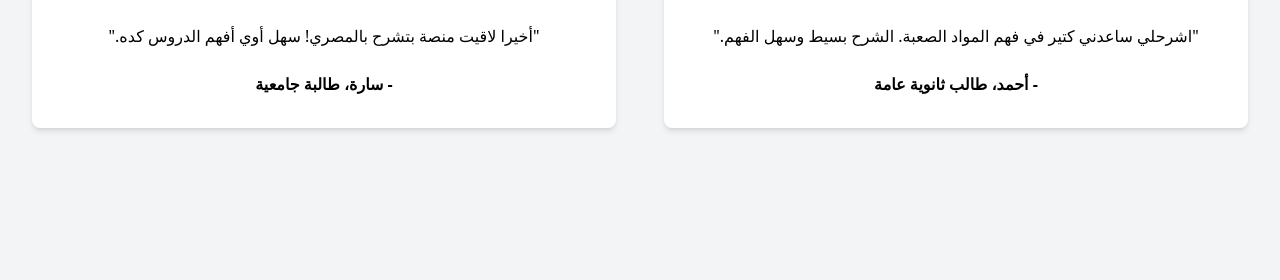
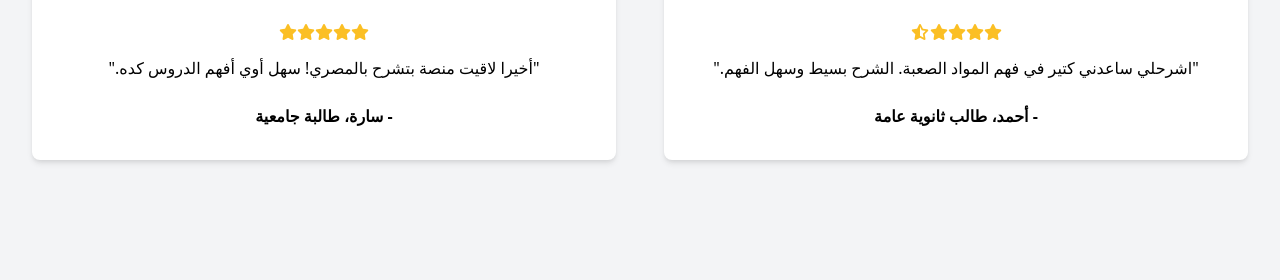
Before and after one commit to Ahmedtarekpage/ashrhly-app, a Flask app: page / in a window 1280 px wide. Shown: the part 2020-2300 px from the top of the page. Run offline with Flask 3, Linux system fonts and the light colour scheme.

Commit message:
Agent query: Please scroll down to the testimonials section and check the following: 1. Are the star ratings visible for both testimonials? 2. Does Ahmed's testimonial have 4.5 stars (4 full stars and 1 half star)? 3. Does Sarah's testimonial have 5 full stars? 4. Are the stars colored yellow? 5. Are the user images (user1.jpg and user2.jpg) displayed correctly?

```diff
--- a/templates/index.html
+++ b/templates/index.html
@@ -67,11 +67,25 @@
             <div class="grid grid-cols-1 md:grid-cols-2 gap-12">
                 <div class="bg-white p-8 rounded-lg shadow-md hover-grow">
                     <img data-src="{{ url_for('static', filename='img/user1.jpg') }}" alt="أحمد" class="w-24 h-24 rounded-full mx-auto mb-6 lazy-load">
+                    <div class="flex justify-center mb-4">
+                        <i class="fas fa-star text-yellow-400"></i>
+                        <i class="fas fa-star text-yellow-400"></i>
+                        <i class="fas fa-star text-yellow-400"></i>
+                        <i class="fas fa-star text-yellow-400"></i>
+                        <i class="fas fa-star-half-alt text-yellow-400"></i>
+                    </div>
                     <p class="mb-6">"اشرحلي ساعدني كتير في فهم المواد الصعبة. الشرح بسيط وسهل الفهم."</p>
                     <p class="font-bold">- أحمد، طالب ثانوية عامة</p>
                 </div>
                 <div class="bg-white p-8 rounded-lg shadow-md hover-grow">
                     <img data-src="{{ url_for('static', filename='img/user2.jpg') }}" alt="سارة" class="w-24 h-24 rounded-full mx-auto mb-6 lazy-load">
+                    <div class="flex justify-center mb-4">
+                        <i class="fas fa-star text-yellow-400"></i>
+                        <i class="fas fa-star text-yellow-400"></i>
+                        <i class="fas fa-star text-yellow-400"></i>
+                        <i class="fas fa-star text-yellow-400"></i>
+                        <i class="fas fa-star text-yellow-400"></i>
+                    </div>
                     <p class="mb-6">"أخيرا لاقيت منصة بتشرح بالمصري! سهل أوي أفهم الدروس كده."</p>
                     <p class="font-bold">- سارة، طالبة جامعية</p>
                 </div>
```
